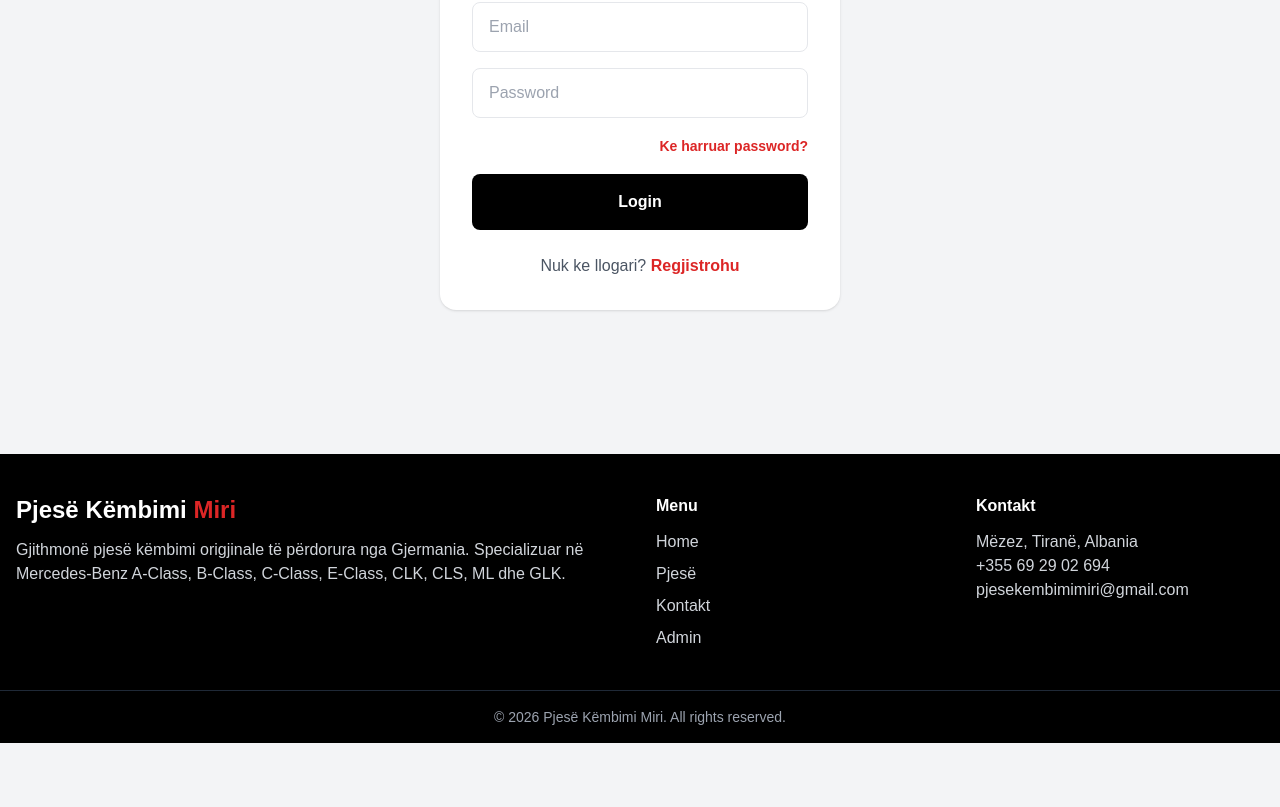
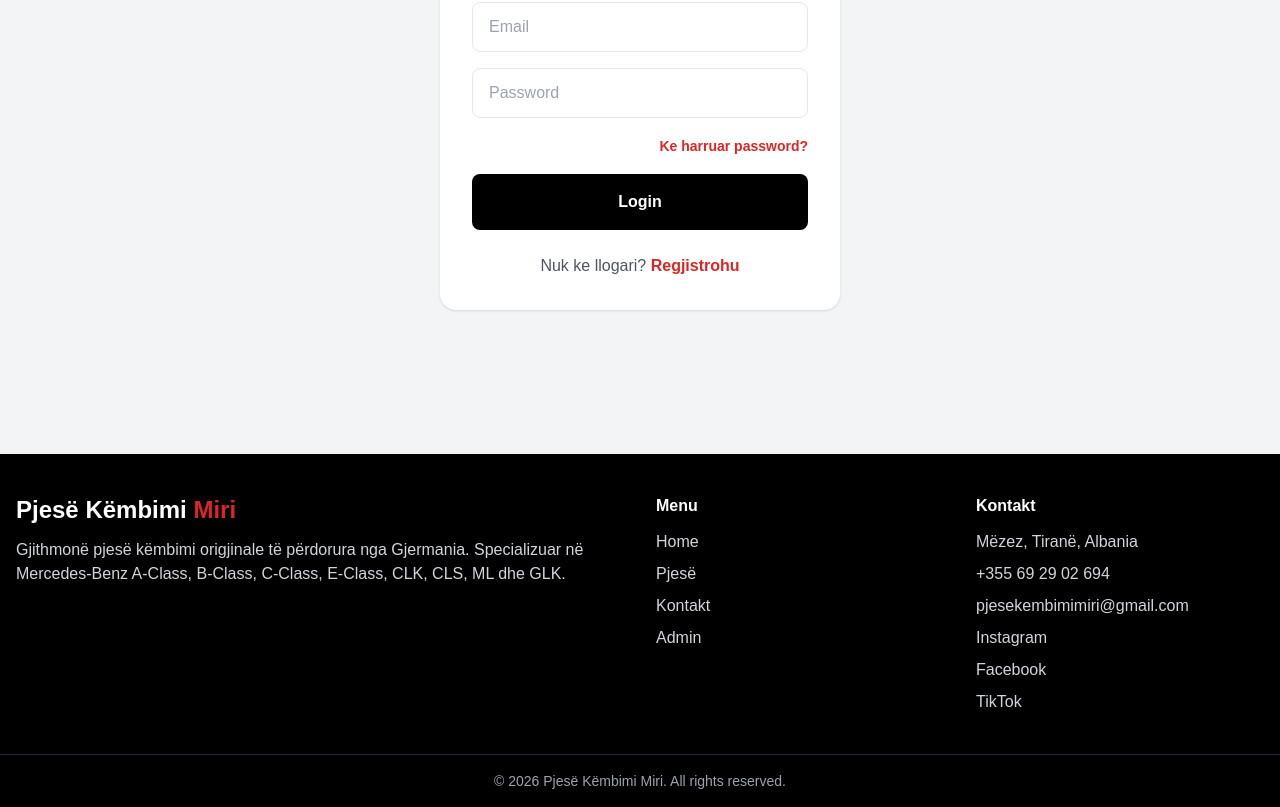
Before and after one commit to EnklajdH/pjesekembimimiri-fullstack, a React (Vite) app in the folder frontend/: page /login in a window 1280 px wide. Shown: the part 350-1157 px from the top of the page. Before the commit the page ends 1093 px from the top, so only its background shows below. Built offline with nearby package versions, Linux system fonts and the light colour scheme; no server answers.

Commit message:
Update social links and categories

```diff
--- a/frontend/src/components/Footer.jsx
+++ b/frontend/src/components/Footer.jsx
@@ -1,14 +1,90 @@
 import { Link } from 'react-router-dom';
 function Footer() {
   return (
-    <footer className="bg-black text-white mt-16">
-      <div className="max-w-7xl mx-auto px-4 py-10 grid md:grid-cols-4 gap-8">
-        <div className="md:col-span-2"><h2 className="text-2xl font-bold mb-3">Pjesë Këmbimi <span className="text-red-600">Miri</span></h2><p className="text-gray-300 max-w-xl">Gjithmonë pjesë këmbimi origjinale të përdorura nga Gjermania. Specializuar në Mercedes-Benz A-Class, B-Class, C-Class, E-Class, CLK, CLS, ML dhe GLK.</p></div>
-        <div><h3 className="font-bold mb-3">Menu</h3><div className="flex flex-col gap-2 text-gray-300"><Link to="/">Home</Link><Link to="/products">Pjesë</Link><Link to="/contact">Kontakt</Link><Link to="/admin/dashboard">Admin</Link></div></div>
-        <div><h3 className="font-bold mb-3">Kontakt</h3><p className="text-gray-300">Mëzez, Tiranë, Albania</p><p className="text-gray-300">+355 69 29 02 694</p><p className="text-gray-300">pjesekembimimiri@gmail.com</p></div>
+  <footer className="bg-black text-white mt-16">
+    <div className="max-w-7xl mx-auto px-4 py-10 grid md:grid-cols-4 gap-8">
+      <div className="md:col-span-2">
+        <h2 className="text-2xl font-bold mb-3">
+          Pjesë Këmbimi <span className="text-red-600">Miri</span>
+        </h2>
+
+        <p className="text-gray-300 max-w-xl">
+          Gjithmonë pjesë këmbimi origjinale të përdorura nga Gjermania.
+          Specializuar në Mercedes-Benz A-Class, B-Class, C-Class, E-Class,
+          CLK, CLS, ML dhe GLK.
+        </p>
       </div>
-      <div className="border-t border-gray-800 text-center text-gray-400 py-4 text-sm">© 2026 Pjesë Këmbimi Miri. All rights reserved.</div>
-    </footer>
+
+      <div>
+        <h3 className="font-bold mb-3">Menu</h3>
+
+        <div className="flex flex-col gap-2 text-gray-300">
+          <Link to="/" className="hover:text-white">
+            Home
+          </Link>
+          <Link to="/products" className="hover:text-white">
+            Pjesë
+          </Link>
+          <Link to="/contact" className="hover:text-white">
+            Kontakt
+          </Link>
+          <Link to="/admin/dashboard" className="hover:text-white">
+            Admin
+          </Link>
+        </div>
+      </div>
+
+      <div>
+        <h3 className="font-bold mb-3">Kontakt</h3>
+
+        <div className="flex flex-col gap-2 text-gray-300">
+          <p>Mëzez, Tiranë, Albania</p>
+
+          <a href="tel:+355692902694" className="hover:text-white">
+            +355 69 29 02 694
+          </a>
+
+          <a
+            href="mailto:pjesekembimimiri@gmail.com"
+            className="hover:text-white break-all"
+          >
+            pjesekembimimiri@gmail.com
+          </a>
+
+          <a
+            href="https://www.instagram.com/pjese.kembimi.miri/?hl=en"
+            target="_blank"
+            rel="noreferrer"
+            className="hover:text-white"
+          >
+            Instagram
+          </a>
+
+          <a
+            href="https://www.facebook.com/servis.miri.5/"
+            target="_blank"
+            rel="noreferrer"
+            className="hover:text-white"
+          >
+            Facebook
+          </a>
+
+          <a
+            href="https://www.tiktok.com/@pjesekembimimiri"
+            target="_blank"
+            rel="noreferrer"
+            className="hover:text-white"
+          >
+            TikTok
+          </a>
+        </div>
+      </div>
+    </div>
+
+    <div className="border-t border-gray-800 text-center text-gray-400 py-4 text-sm">
+      © 2026 Pjesë Këmbimi Miri. All rights reserved.
+    </div>
+  </footer>
   );
 }
 export default Footer;
--- a/frontend/src/data/seed.js
+++ b/frontend/src/data/seed.js
@@ -19,18 +19,17 @@ export const carModels = [
   "A-Class W169",
   "B-Class W245",
   "B-Class W246",
+  "C-Class W202",
   "C-Class W203",
   "C-Class W204",
   "C-Class W205",
+  "E-Class W210",
   "E-Class W211",
   "E-Class W212",
   "E-Class W213",
-  "CLK W209",
   "CLS W219",
-  "CLS W218",
   "ML W163",
   "ML W164",
-  "ML W166",
   "GLK X204",
 ];
 
--- a/frontend/src/pages/Contact.jsx
+++ b/frontend/src/pages/Contact.jsx
@@ -86,6 +86,33 @@ function Contact() {
             </a>
 
             <a
+              href="https://www.instagram.com/pjese.kembimi.miri/?hl=en"
+              target="_blank"
+              rel="noreferrer"
+              className="text-red-600 font-semibold hover:underline"
+            >
+              Instagram
+            </a>
+
+            <a
+              href="https://www.facebook.com/servis.miri.5/"
+              target="_blank"
+              rel="noreferrer"
+              className="text-red-600 font-semibold hover:underline"
+            >
+              Facebook
+            </a>
+
+            <a
+              href="https://www.tiktok.com/@pjesekembimimiri"
+              target="_blank"
+              rel="noreferrer"
+              className="text-red-600 font-semibold hover:underline"
+            >
+              TikTok
+            </a>
+
+            <a
               href="mailto:pjesekembimimiri@gmail.com"
               className="flex items-center justify-center bg-black text-white text-center py-4 rounded-lg font-bold hover:bg-gray-800"
             >
--- a/frontend/src/pages/Home.jsx
+++ b/frontend/src/pages/Home.jsx
@@ -86,18 +86,17 @@ function Home() {
             <option>A-Class W169</option>
             <option>B-Class W245</option>
             <option>B-Class W246</option>
+            <option>C-Class W202</option>
             <option>C-Class W203</option>
             <option>C-Class W204</option>
             <option>C-Class W205</option>
+            <option>E-Class W210</option>
             <option>E-Class W211</option>
             <option>E-Class W212</option>
             <option>E-Class W213</option>
-            <option>CLK W209</option>
             <option>CLS W219</option>
-            <option>CLS W218</option>
             <option>ML W163</option>
             <option>ML W164</option>
-            <option>ML W166</option>
             <option>GLK X204</option>
           </select>
 
--- a/frontend/src/pages/Products.jsx
+++ b/frontend/src/pages/Products.jsx
@@ -104,18 +104,17 @@ function Products() {
                 <option value="A-Class W169">A-Class W169</option>
                 <option value="B-Class W245">B-Class W245</option>
                 <option value="B-Class W246">B-Class W246</option>
+                <option value="C-Class W202">C-Class W202</option>
                 <option value="C-Class W203">C-Class W203</option>
                 <option value="C-Class W204">C-Class W204</option>
                 <option value="C-Class W205">C-Class W205</option>
+                <option value="E-Class W210">E-Class W210</option>
                 <option value="E-Class W211">E-Class W211</option>
                 <option value="E-Class W212">E-Class W212</option>
                 <option value="E-Class W213">E-Class W213</option>
-                <option value="CLK W209">CLK W209</option>
                 <option value="CLS W219">CLS W219</option>
-                <option value="CLS W218">CLS W218</option>
                 <option value="ML W163">ML W163</option>
                 <option value="ML W164">ML W164</option>
-                <option value="ML W166">ML W166</option>
                 <option value="GLK X204">GLK X204</option>
               </select>
             </div>
```
